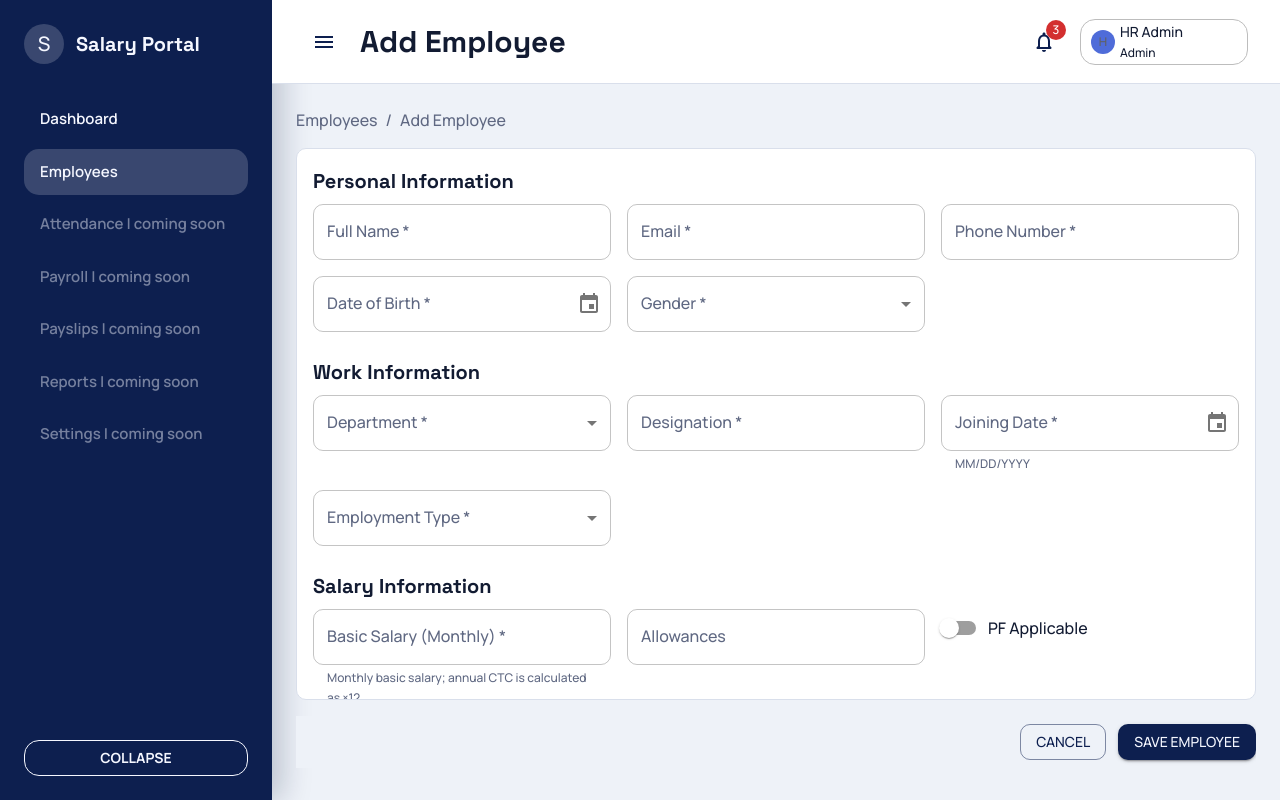
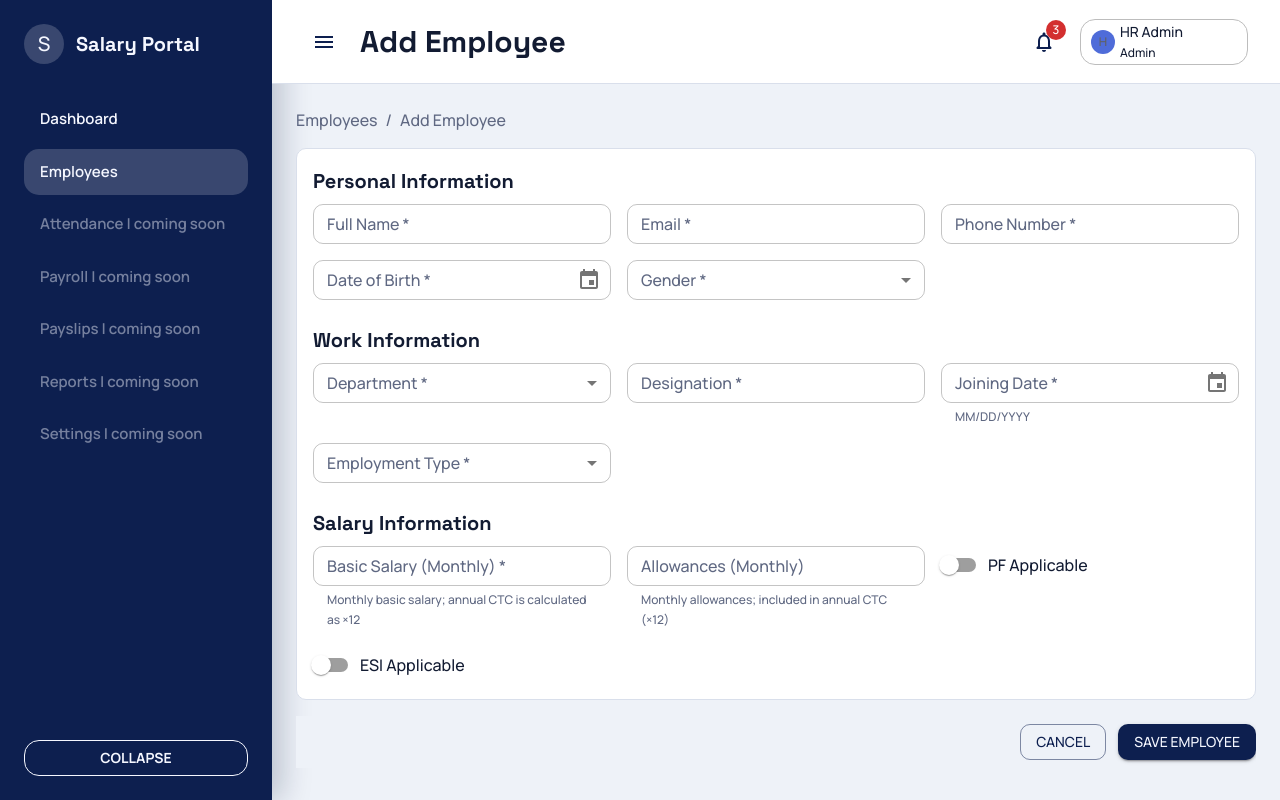
Before and after one commit to bittukumarthakur/acme-salary-management-system, a React (Vite) app in the folder frontend/: page /employees/add in a window 1280 px wide. Built offline with nearby package versions, Linux system fonts and the light colour scheme; the HTML template or start-up script is replaced by a standard one.

Commit message:
style(frontend): use small size for add employee form fields

```diff
--- a/frontend/src/features/add-employee/form/components/LocationPaymentSection.tsx
+++ b/frontend/src/features/add-employee/form/components/LocationPaymentSection.tsx
@@ -36,6 +36,7 @@ export function LocationPaymentSection({
           <TextField
             label="Country"
             variant="outlined"
+            size="small"
             placeholder="Enter country"
             value={form.country}
             onChange={(event) => setField('country', event.target.value)}
@@ -46,7 +47,12 @@ export function LocationPaymentSection({
           />
         </Grid>
         <Grid size={{ xs: 12, md: 4 }}>
-          <FormControl fullWidth required error={Boolean(errors.currency)}>
+          <FormControl
+            fullWidth
+            required
+            size="small"
+            error={Boolean(errors.currency)}
+          >
             <InputLabel id="currency-label">Currency</InputLabel>
             <Select
               labelId="currency-label"
@@ -72,6 +78,7 @@ export function LocationPaymentSection({
           <TextField
             label="Bank Account"
             variant="outlined"
+            size="small"
             placeholder="Enter bank account number"
             value={form.bankAccount}
             onChange={(event) => setField('bankAccount', event.target.value)}
--- a/frontend/src/features/add-employee/form/components/PersonalInfoSection.tsx
+++ b/frontend/src/features/add-employee/form/components/PersonalInfoSection.tsx
@@ -38,6 +38,7 @@ export function PersonalInfoSection({
           <TextField
             label="Full Name"
             variant="outlined"
+            size="small"
             placeholder="Enter full name"
             value={form.fullName}
             onChange={(event) => setField('fullName', event.target.value)}
@@ -51,6 +52,7 @@ export function PersonalInfoSection({
           <TextField
             label="Email"
             variant="outlined"
+            size="small"
             type="email"
             placeholder="Enter email address"
             value={form.email}
@@ -65,6 +67,7 @@ export function PersonalInfoSection({
           <TextField
             label="Phone Number"
             variant="outlined"
+            size="small"
             placeholder="Enter phone number"
             value={form.phoneNumber}
             onChange={(event) => setField('phoneNumber', event.target.value)}
@@ -86,6 +89,7 @@ export function PersonalInfoSection({
               textField: {
                 name: 'select date of birth',
                 variant: 'outlined',
+                size: 'small',
                 fullWidth: true,
                 required: true,
                 error: Boolean(errors.dateOfBirth),
@@ -95,7 +99,12 @@ export function PersonalInfoSection({
           />
         </Grid>
         <Grid size={{ xs: 12, md: 4 }}>
-          <FormControl fullWidth required error={Boolean(errors.gender)}>
+          <FormControl
+            fullWidth
+            required
+            size="small"
+            error={Boolean(errors.gender)}
+          >
             <InputLabel id="gender-label">Gender</InputLabel>
             <Select
               labelId="gender-label"
--- a/frontend/src/features/add-employee/form/components/SalaryInfoSection.tsx
+++ b/frontend/src/features/add-employee/form/components/SalaryInfoSection.tsx
@@ -33,6 +33,7 @@ export function SalaryInfoSection({
           <TextField
             label="Basic Salary (Monthly)"
             variant="outlined"
+            size="small"
             type="number"
             placeholder="Enter monthly basic salary"
             value={form.basicSalary}
@@ -48,14 +49,18 @@ export function SalaryInfoSection({
         </Grid>
         <Grid size={{ xs: 12, md: 4 }}>
           <TextField
-            label="Allowances"
+            label="Allowances (Monthly)"
             variant="outlined"
+            size="small"
             type="number"
-            placeholder="Enter allowances"
+            placeholder="Enter monthly allowances"
             value={form.allowances}
             onChange={(event) => setField('allowances', event.target.value)}
             error={Boolean(errors.allowances)}
-            helperText={errors.allowances}
+            helperText={
+              errors.allowances ??
+              'Monthly allowances; included in annual CTC (×12)'
+            }
             fullWidth
           />
         </Grid>
--- a/frontend/src/features/add-employee/form/components/WorkInfoSection.tsx
+++ b/frontend/src/features/add-employee/form/components/WorkInfoSection.tsx
@@ -35,7 +35,12 @@ export function WorkInfoSection({
       </Typography>
       <Grid container spacing={2}>
         <Grid size={{ xs: 12, md: 4 }}>
-          <FormControl fullWidth required error={Boolean(errors.department)}>
+          <FormControl
+            fullWidth
+            required
+            size="small"
+            error={Boolean(errors.department)}
+          >
             <InputLabel id="department-label">Department</InputLabel>
             <Select
               labelId="department-label"
@@ -61,6 +66,7 @@ export function WorkInfoSection({
           <TextField
             label="Designation"
             variant="outlined"
+            size="small"
             placeholder="Enter designation"
             value={form.designation}
             onChange={(event) => setField('designation', event.target.value)}
@@ -82,6 +88,7 @@ export function WorkInfoSection({
               textField: {
                 name: 'select joining date',
                 variant: 'outlined',
+                size: 'small',
                 fullWidth: true,
                 required: true,
                 error: Boolean(errors.joiningDate),
@@ -94,6 +101,7 @@ export function WorkInfoSection({
           <FormControl
             fullWidth
             required
+            size="small"
             error={Boolean(errors.employmentType)}
           >
             <InputLabel id="employment-type-label">Employment Type</InputLabel>
```
